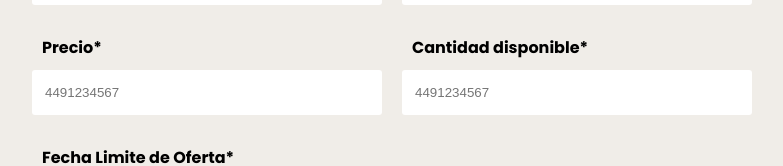
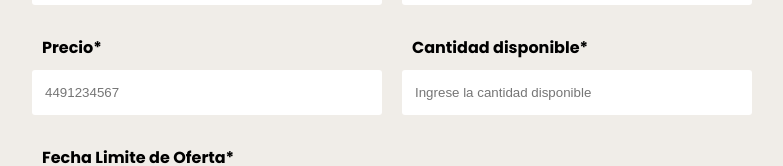
Before and after one commit to melrodriguez1133/FOOD-OFFER-Frontend, a React (Create React App) app: page / in a window 1280 px wide. Shown: the part 243-409 px from the top of the page, without its empty margins (248-1031 px from the left). Built offline with nearby package versions, Linux system fonts and the light colour scheme.

Commit message:
errroe valodacion

```diff
--- a/src/App.js
+++ b/src/App.js
@@ -11,16 +11,17 @@ const App = () => {
 	const [password, cambiarPassword] = useState({campo: '', valido: null});
 	const [password2, cambiarPassword2] = useState({campo: '', valido: null});
 	const [correo, cambiarCorreo] = useState({campo: '', valido: null});
+	const [cantidadDisponible, cambiarCantidadDisponible] = useState({campo: '', valido: null});
 	const [telefono, cambiarTelefono] = useState({campo: '', valido: null});
 	const [formularioValido, cambiarFormularioValido] = useState(null);
 
 	const expresiones = {
-		nombre: /^[a-zA-ZÀ-ÿ\s]{4,16}$/, // Letras y espacios, pueden llevar acentos.
+		nombre: /^[a-zA-ZÀ-ÿ\s]{4,20}$/, // Letras y espacios, pueden llevar acentos.
 		descripcion: /^[a-zA-ZÀ-ÿ\s]{25,250}$/, // Letras y espacios, pueden llevar acentos.
-		fechaVencimiento:/([0-2][0-9]|3[0-1])(\/|-)(){25,250}$/,// 7 a 14 numeros.
+		fechaVencimiento:/^\d{1,2}\/\d{1,2}\/\d{2,4}$/,// 7 a 14 numeros.
 		password: /^.{4,12}$/, // 4 a 12 digitos.
 		correo: /^[a-zA-Z0-9_.+-]+@[a-zA-Z0-9-]+\.[a-zA-Z0-9-.]+$/,
-		telefono: /^\d{7,14}$/ // 7 a 14 numeros.
+		cantidadDisponible: /^\d{7,14}$/ // 7 a 14 numeros.
 	}
 
 
@@ -34,7 +35,7 @@ const App = () => {
 			password.valido === 'true' &&
 			password2.valido === 'true' &&
 			correo.valido === 'true' &&
-			telefono.valido === 'true'
+			cantidadDisponible.valido === 'true'
 		){
 			cambiarFormularioValido(true);
 			cambiarNombre({campo: '', valido: null});
@@ -43,7 +44,7 @@ const App = () => {
 			cambiarPassword({campo: '', valido: null});
 			cambiarPassword2({campo: '', valido: 'null'});
 			cambiarCorreo({campo: '', valido: null});
-			cambiarTelefono({campo: '', valido: null});
+			cambiarCantidadDisponible({campo: '', valido: null});
 
 			// ...
 		} else {
@@ -104,14 +105,14 @@ const App = () => {
 					expresionRegular={expresiones.telefono}
 				/>
 				<Input
-					estado={telefono}
-					cambiarEstado={cambiarTelefono}
+					estado={cantidadDisponible}
+					cambiarEstado={cambiarCantidadDisponible}
 					tipo="text"
 					label="Cantidad disponible*"
-					placeholder="4491234567"
-					name="telefono"
+					placeholder="Ingrese la cantidad disponible"
+					name="cantidadDisponible"
 					leyendaError="El telefono solo puede contener numeros y el maximo son 14 dígitos."
-					expresionRegular={expresiones.telefono}
+					expresionRegular={expresiones.cantidadDisponible}
 				/>
 				<Input
 					estado={nombre}
```
